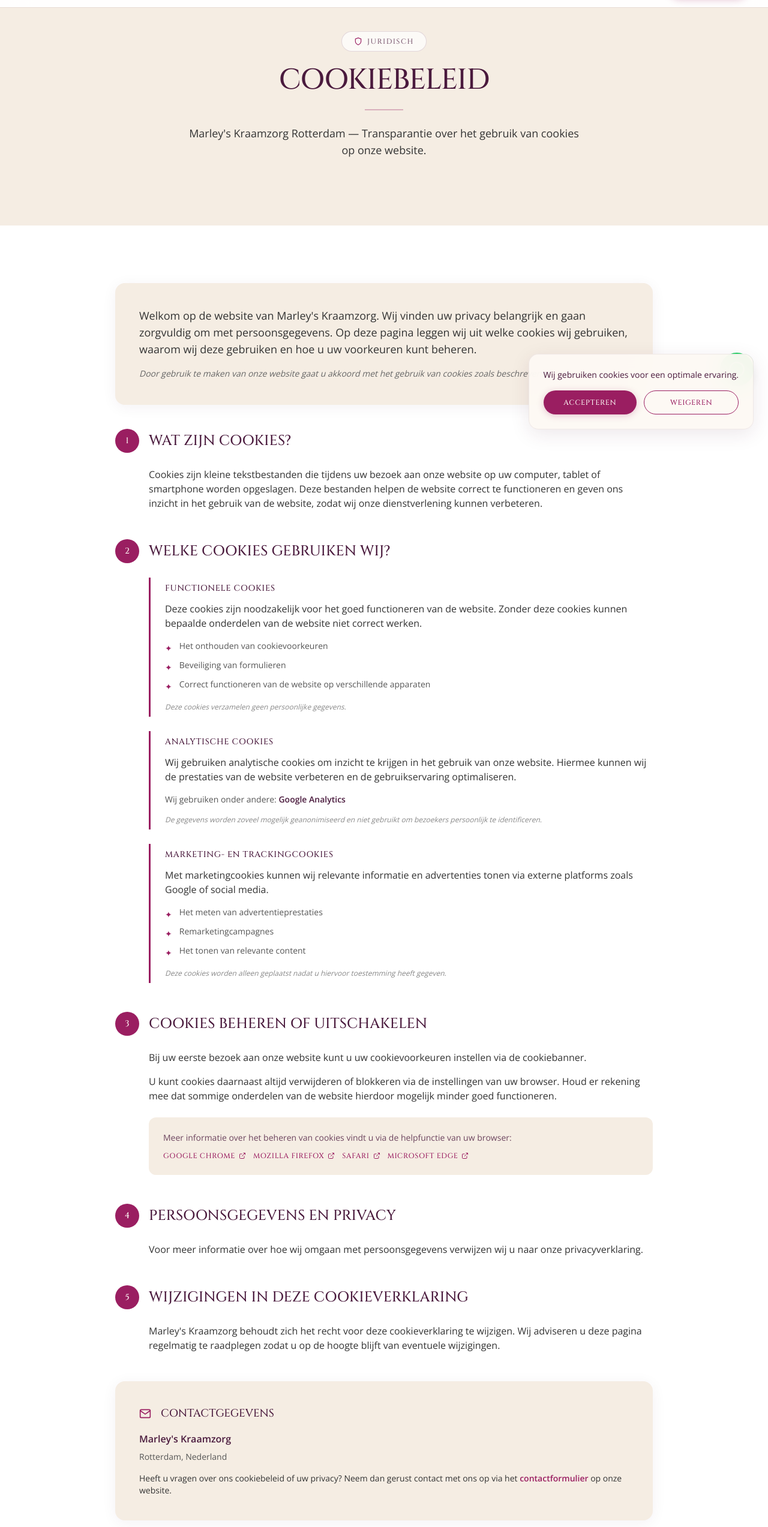
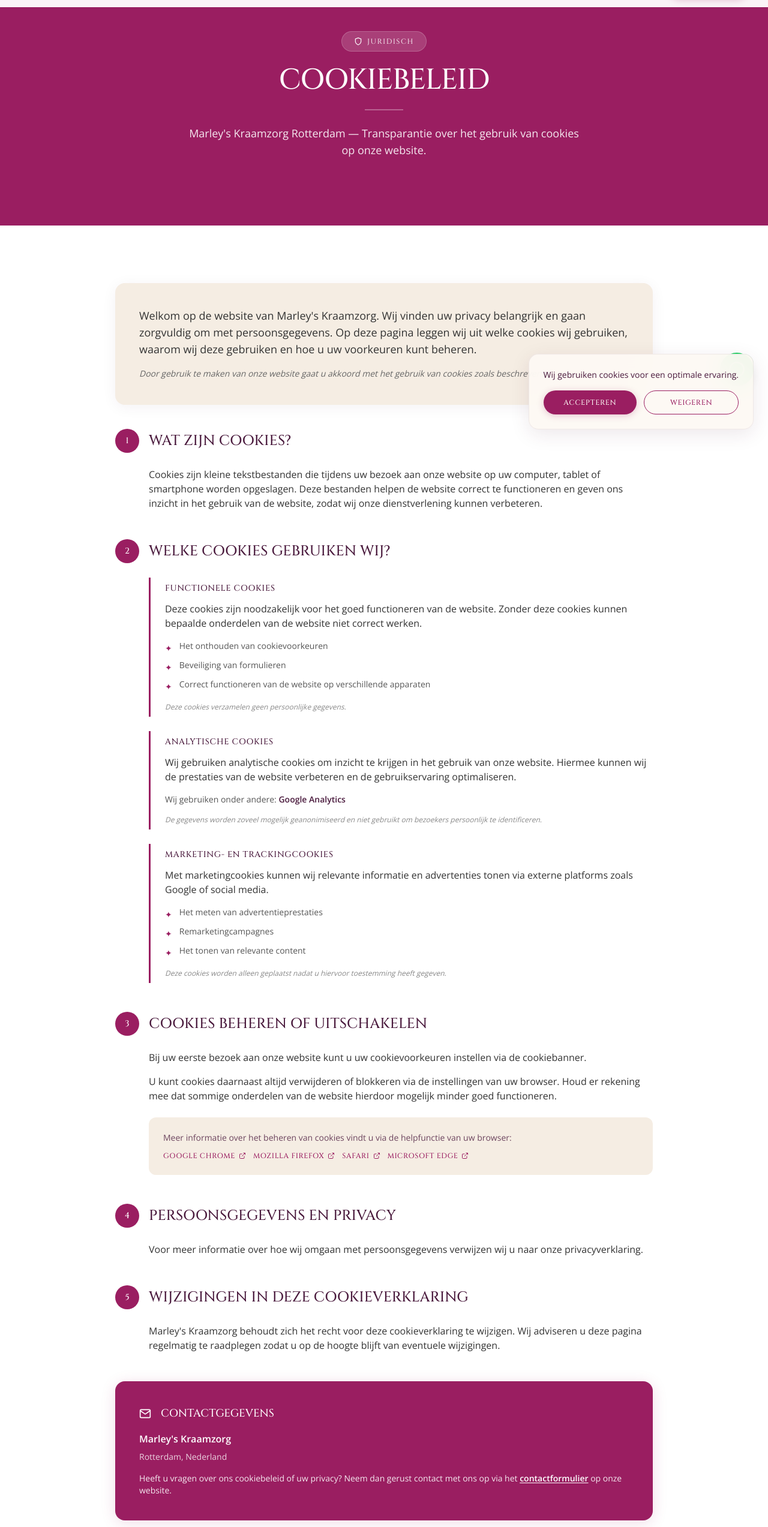
Before and after one commit to Maximustopdeals/marley-s-kraamzorg, a Next.js app: page /cookie-policy in a window 1280 px wide. Shown: the part 60-2606 px from the top of the page at 60% size. Built offline with nearby package versions, Linux system fonts and the light colour scheme.

Commit message:
Update page.tsx

```diff
--- a/app/cookie-policy/page.tsx
+++ b/app/cookie-policy/page.tsx
@@ -15,15 +15,15 @@ export default function CookiePolicyPage() {
       {/* ═══════ HERO ═══════ */}
       <section
         className="relative w-full overflow-hidden flex items-center justify-center py-20 md:py-28"
-        style={{ backgroundColor: "#F5EDE3" }}
+        style={{ backgroundColor: "#9A1E61" }}
       >
         <div className="relative z-10 text-center px-4 max-w-4xl mx-auto">
           {/* Badge */}
           <div
             className="inline-flex items-center gap-2 rounded-full px-5 py-2 mb-6"
             style={{
-              backgroundColor: "rgba(255,255,255,0.7)",
-              border: "1px solid rgba(84, 16, 54, 0.15)",
+              backgroundColor: "rgba(255,255,255,0.15)",
+              border: "1px solid rgba(255,255,255,0.2)",
             }}
           >
             <svg
@@ -31,16 +31,14 @@ export default function CookiePolicyPage() {
               height="14"
               viewBox="0 0 24 24"
               fill="none"
-              stroke="#9A1E61"
+              stroke="#FFFFFF"
               strokeWidth="2"
             >
               <path d="M12 22s8-4 8-10V5l-8-3-8 3v7c0 6 8 10 8 10z" />
             </svg>
             <span
-              className="text-xs uppercase tracking-[0.12em]"
+              className="text-xs uppercase tracking-[0.12em] text-white/80"
               style={{
-                color: "#4A1A3D",
-                opacity: 0.7,
                 fontFamily: "Cinzel, Georgia, serif",
               }}
             >
@@ -48,11 +46,10 @@ export default function CookiePolicyPage() {
             </span>
           </div>
 
-          {/* Titel in huisstijl kleur */}
+          {/* Titel in wit */}
           <h1
-            className="text-3xl md:text-4xl lg:text-5xl uppercase leading-tight tracking-tight mb-6"
+            className="text-3xl md:text-4xl lg:text-5xl uppercase leading-tight tracking-tight mb-6 text-white"
             style={{
-              color: "#4A1A3D",
               fontFamily: "Cinzel, Georgia, serif",
             }}
           >
@@ -60,13 +57,12 @@ export default function CookiePolicyPage() {
           </h1>
           <div
             className="w-16 h-0.5 mx-auto mb-6"
-            style={{ backgroundColor: "#9A1E61", opacity: 0.3 }}
+            style={{ backgroundColor: "rgba(255,255,255,0.3)" }}
           />
-          {/* Subtitel in zwart/grijs */}
+          {/* Subtitel in wit */}
           <p
-            className="text-base md:text-lg max-w-2xl mx-auto leading-relaxed"
+            className="text-base md:text-lg max-w-2xl mx-auto leading-relaxed text-white/90"
             style={{
-              color: "#333333",
               fontFamily: "var(--font-open-sans), system-ui, sans-serif",
             }}
           >
@@ -80,7 +76,7 @@ export default function CookiePolicyPage() {
       <section className="bg-white py-16 md:py-24">
         <div className="container-main">
           <div className="max-w-4xl mx-auto">
-            {/* Intro kaart */}
+            {/* Intro kaart - blijft crème */}
             <div
               className="rounded-2xl p-8 md:p-10 mb-10"
               style={{
@@ -116,7 +112,7 @@ export default function CookiePolicyPage() {
             <div className="mb-12">
               <div className="flex items-center gap-4 mb-6">
                 <div
-                  className="w-10 h-10 rounded-full flex items-center justify-center text-cream text-sm flex-shrink-0"
+                  className="w-10 h-10 rounded-full flex items-center justify-center text-white text-sm flex-shrink-0"
                   style={{
                     backgroundColor: "#9A1E61",
                     fontFamily: "Cinzel, Georgia, serif",
@@ -155,7 +151,7 @@ export default function CookiePolicyPage() {
             <div className="mb-12">
               <div className="flex items-center gap-4 mb-6">
                 <div
-                  className="w-10 h-10 rounded-full flex items-center justify-center text-cream text-sm flex-shrink-0"
+                  className="w-10 h-10 rounded-full flex items-center justify-center text-white text-sm flex-shrink-0"
                   style={{
                     backgroundColor: "#9A1E61",
                     fontFamily: "Cinzel, Georgia, serif",
@@ -353,7 +349,7 @@ export default function CookiePolicyPage() {
             <div className="mb-12">
               <div className="flex items-center gap-4 mb-6">
                 <div
-                  className="w-10 h-10 rounded-full flex items-center justify-center text-cream text-sm flex-shrink-0"
+                  className="w-10 h-10 rounded-full flex items-center justify-center text-white text-sm flex-shrink-0"
                   style={{
                     backgroundColor: "#9A1E61",
                     fontFamily: "Cinzel, Georgia, serif",
@@ -464,7 +460,7 @@ export default function CookiePolicyPage() {
             <div className="mb-12">
               <div className="flex items-center gap-4 mb-6">
                 <div
-                  className="w-10 h-10 rounded-full flex items-center justify-center text-cream text-sm flex-shrink-0"
+                  className="w-10 h-10 rounded-full flex items-center justify-center text-white text-sm flex-shrink-0"
                   style={{
                     backgroundColor: "#9A1E61",
                     fontFamily: "Cinzel, Georgia, serif",
@@ -500,7 +496,7 @@ export default function CookiePolicyPage() {
             <div className="mb-12">
               <div className="flex items-center gap-4 mb-6">
                 <div
-                  className="w-10 h-10 rounded-full flex items-center justify-center text-cream text-sm flex-shrink-0"
+                  className="w-10 h-10 rounded-full flex items-center justify-center text-white text-sm flex-shrink-0"
                   style={{
                     backgroundColor: "#9A1E61",
                     fontFamily: "Cinzel, Georgia, serif",
@@ -538,8 +534,8 @@ export default function CookiePolicyPage() {
             <div
               className="rounded-2xl p-8 md:p-10 mb-10"
               style={{
-                backgroundColor: "#F5EDE3",
-                boxShadow: "0 4px 24px rgba(74, 26, 61, 0.06)",
+                backgroundColor: "#9A1E61",
+                boxShadow: "0 4px 24px rgba(154, 30, 97, 0.15)",
               }}
             >
               <div className="flex items-center gap-4 mb-4">
@@ -548,16 +544,15 @@ export default function CookiePolicyPage() {
                   height="20"
                   viewBox="0 0 24 24"
                   fill="none"
-                  stroke="#9A1E61"
+                  stroke="#FFFFFF"
                   strokeWidth="2"
                 >
                   <path d="M4 4h16c1.1 0 2 .9 2 2v12c0 1.1-.9 2-2 2H4c-1.1 0-2-.9-2-2V6c0-1.1.9-2 2-2z" />
                   <polyline points="22,6 12,13 2,6" />
                 </svg>
                 <h2
-                  className="text-lg uppercase"
+                  className="text-lg uppercase text-white"
                   style={{
-                    color: "#4A1A3D",
                     fontFamily: "Cinzel, Georgia, serif",
                   }}
                 >
@@ -565,27 +560,24 @@ export default function CookiePolicyPage() {
                 </h2>
               </div>
               <p
-                className="text-sm md:text-base leading-relaxed mb-2"
+                className="text-sm md:text-base leading-relaxed mb-2 text-white/90"
                 style={{
-                  color: "#333333",
                   fontFamily: "var(--font-open-sans), system-ui, sans-serif",
                 }}
               >
-                <span className="font-semibold" style={{ color: "#4A1A3D" }}>Marley&apos;s Kraamzorg</span>
+                <span className="font-semibold text-white">Marley&apos;s Kraamzorg</span>
               </p>
               <p
-                className="text-sm mb-4"
+                className="text-sm mb-4 text-white/80"
                 style={{
-                  color: "#555555",
                   fontFamily: "var(--font-open-sans), system-ui, sans-serif",
                 }}
               >
                 Rotterdam, Nederland
               </p>
               <p
-                className="text-sm"
+                className="text-sm text-white/90"
                 style={{
-                  color: "#333333",
                   fontFamily: "var(--font-open-sans), system-ui, sans-serif",
                 }}
               >
@@ -593,8 +585,8 @@ export default function CookiePolicyPage() {
                 gerust contact met ons op via het{" "}
                 <a
                   href="/contact/"
-                  className="font-semibold transition-colors hover:underline"
-                  style={{ color: "#9A1E61" }}
+                  className="font-semibold transition-colors hover:underline text-white"
+                  style={{ textDecoration: "underline", textUnderlineOffset: "2px" }}
                 >
                   contactformulier
                 </a>{" "}
```
